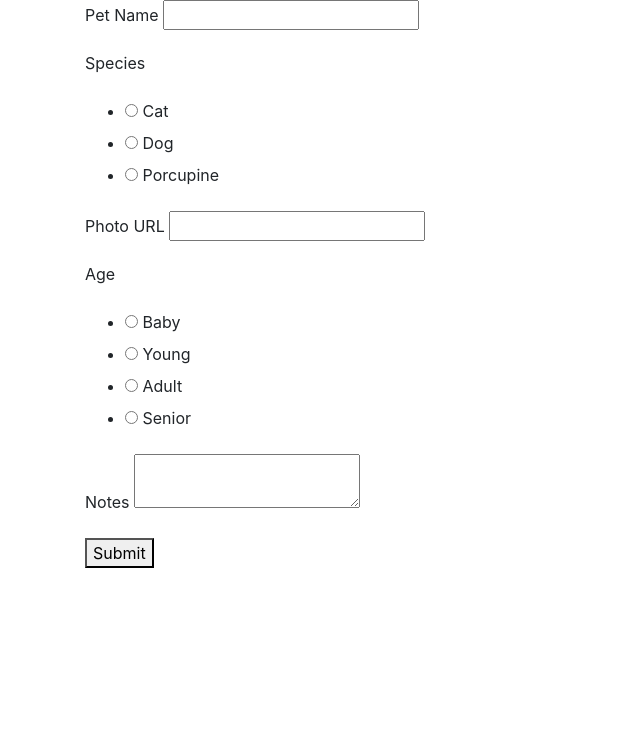
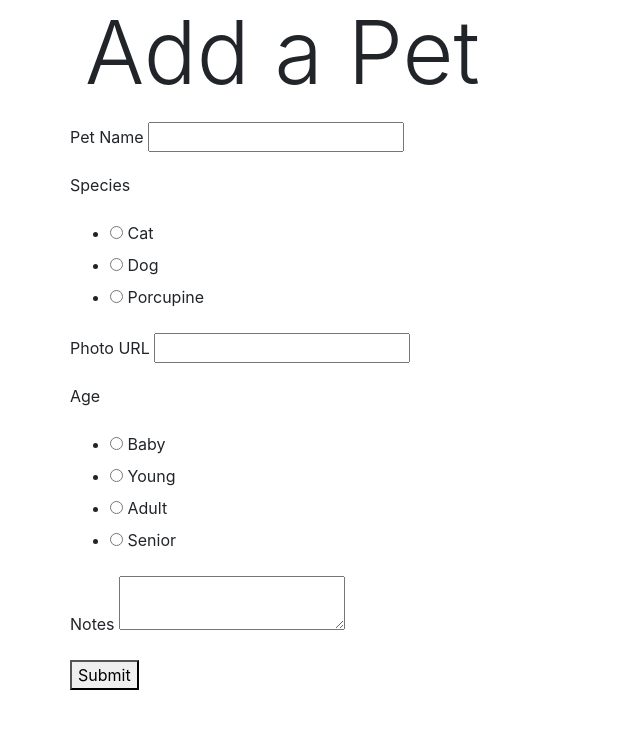
Before and after one commit to momes/flask-adopt, a Flask app: page /add in a window 1280 px wide. Shown: the top 729 px of the page, without its empty margins (0-640 px from the left). Run offline with Flask 2, Linux system fonts and the light colour scheme.

Commit message:
code review

```diff
--- a/app.py
+++ b/app.py
@@ -10,7 +10,6 @@ from models import db, connect_db, Pet
 app = Flask(__name__)
 
 app.config['SECRET_KEY'] = "secret"
-
 app.config['SQLALCHEMY_DATABASE_URI'] = "postgresql:///adopt"
 app.config['SQLALCHEMY_TRACK_MODIFICATIONS'] = False
 app.config['SQLALCHEMY_ECHO'] = True
@@ -18,33 +17,28 @@ app.config['DEBUG_TB_INTERCEPT_REDIRECTS'] = False
 
 connect_db(app)
 
-# Having the Debug Toolbar show redirects explicitly is often useful;
-# however, if you want to turn it off, you can uncomment this line:
-#
-# app.config['DEBUG_TB_INTERCEPT_REDIRECTS'] = False
-
 toolbar = DebugToolbarExtension(app)
 
 @app.route('/')
-def list_pets():
+def displays_pets():
+    """" Retrieves pet data and renders homepage html"""
     pets = Pet.query.all()
     return render_template('homepage.html', pets=pets)
 
 
 @app.route('/add', methods=["GET", "POST"])
 def add_pet():
+    """Pet add form; handle adding new pet"""
     form = AddPetForm()
 
     if form.validate_on_submit():
         name = form.name.data
         species = form.species.data
         age = form.age.data
+        photo_url = form.photo_url.data
 
         notes = form.notes.data
         notes = notes if notes else None
-
-        photo_url = form.photo_url.data
-        photo_url = photo_url if photo_url else None
 
         pet = Pet(name=name,
                 species=species,
@@ -55,13 +49,14 @@ def add_pet():
         db.session.add(pet)
         db.session.commit()
 
-        return redirect('/add')
+        return redirect('/')
 
     else:
         return render_template('add_pet_form.html', form=form)
 
 @app.route('/<int:pet_id>', methods=["GET","POST"])
-def show_pet_info(pet_id):
+def show_pet_info_and_edit_page(pet_id):
+    """Pet detail page; handle pet detail editing"""
     pet = Pet.query.get_or_404(pet_id)
     form = EditPetForm(obj=pet)
 
@@ -70,7 +65,7 @@ def show_pet_info(pet_id):
         pet.notes = form.notes.data
         pet.available = form.available.data
         db.session.commit()
-        flash(f"<p class='alert alert-success' >{pet.name} Profile Updated!</p>")
+        flash(f"<p class='alert alert-success' >{pet.name} Profile Updated!</p>") #read flask flash doc
         return redirect(f"/{pet.id}")
 
     else:
--- a/seeds.py
+++ b/seeds.py
@@ -1,4 +1,4 @@
-"""Seed file to make sample data for users db."""
+"""Seed file to make sample data for adopt db."""
 
 from models import Pet, db
 from app import app
@@ -10,7 +10,7 @@ db.create_all()
 # If table isn't empty, empty it
 Pet.query.delete()
 
-# Add users
+# Add pets
 whiskey = Pet(name='Whiskey', species="Dog", age="baby")
 bowser = Pet(name='Bowser', species="Pug", age="young")
 spike = Pet(name='Spike', species="Porcupine", age="adult")
@@ -20,5 +20,5 @@ db.session.add(whiskey)
 db.session.add(bowser)
 db.session.add(spike)
 
-# Commit--otherwise, this never gets saved!
+# Commit
 db.session.commit()
--- a/templates/add_pet_form.html
+++ b/templates/add_pet_form.html
@@ -3,8 +3,9 @@
 {% block title %}Add a Pet{% endblock %}
 
 {% block content %}
-
-<form  id="add-pet-form" action='/add' method="POST">
+<div class="row">
+  <h2 class="display-2 col-12 mb-3"> Add a Pet</h2>
+  <form id="add-pet-form" action='/add' method="POST">
 
     {{ form.hidden_tag() }}
 
@@ -23,5 +24,5 @@
     <button type="submit">Submit</button>
 
   </form>
-
+</div>
 {% endblock %}
--- a/templates/homepage.html
+++ b/templates/homepage.html
@@ -7,8 +7,8 @@
 <div class="row">
 {% for pet in pets %}
 	<div class="col-3 mb-3 mt-3">
-        <img src='{{pet.photo_url}}' alt='{{pet.name}} has no photo'>
-		<a href="/{{pet.id}}">
+        <img src='{{ pet.photo_ur l}}' alt='{{ pet.name }} has no photo'>
+		<a href="/{{ pet.id }}">
             <span>{{ pet.name }}</span> <b>is
             {% if pet.available %}available{% endif %}
             {% if not pet.available %}not available{% endif %}</b>
```
Also changed, not shown: models.py (+21 -13 lines), templates/base.html (+9 -5 lines), templates/pet_profile.html (+7 -6 lines). Lines whose indentation alone changed are shown as unchanged.
